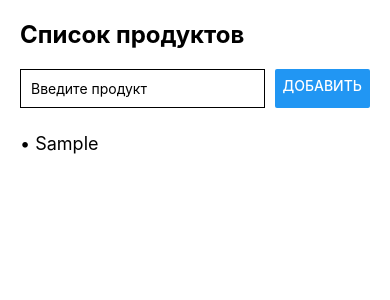
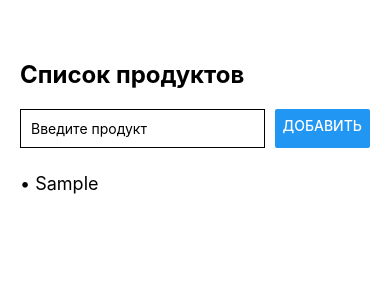
Before and after one commit to galconokgeim13-crypto/listo-clean, a React Native app: screen / in a window 390 px wide. Both pictures are taken after typing "Sample" into the empty fields and a click on the button "ДОБАВИТЬ". Shown: the top 300 px of the page. Built offline with nearby package versions, Linux system fonts and the light colour scheme.

Commit message:
Update index.js

```diff
--- a/index.js
+++ b/index.js
@@ -1,4 +1,50 @@
-import { registerRootComponent } from 'expo';
-import App from './App';
+import React, { useState } from 'react';
+import { View, Text, TextInput, Button, FlatList } from 'react-native';
 
-registerRootComponent(App);
+export default function HomeScreen() {
+  const [products, setProducts] = useState([]);
+  const [text, setText] = useState('');
+
+  const addProduct = () => {
+    if (!text.trim()) return;
+
+    setProducts(prev => [
+      { id: Math.random().toString(), name: text.trim() },
+      ...prev
+    ]);
+
+    setText('');
+  };
+
+  const renderItem = ({ item }) => {
+    return (
+      <Text style={{ fontSize: 18, marginTop: 5 }}>
+        • {item.name}
+      </Text>
+    );
+  };
+
+  return (
+    <View style={{ flex: 1, padding: 20, marginTop: 40 }}>
+      <Text style={{ fontSize: 24, fontWeight: 'bold' }}>
+        Список продуктов
+      </Text>
+
+      <View style={{ flexDirection: 'row', marginTop: 20, marginBottom: 20 }}>
+        <TextInput
+          style={{ flex: 1, borderWidth: 1, padding: 10, marginRight: 10 }}
+          value={text}
+          onChangeText={setText}
+          placeholder="Введите продукт"
+        />
+        <Button title="Добавить" onPress={addProduct} />
+      </View>
+
+      <FlatList
+        data={products}
+        keyExtractor={(item) => item.id}
+        renderItem={renderItem}
+      />
+    </View>
+  );
+}
```
